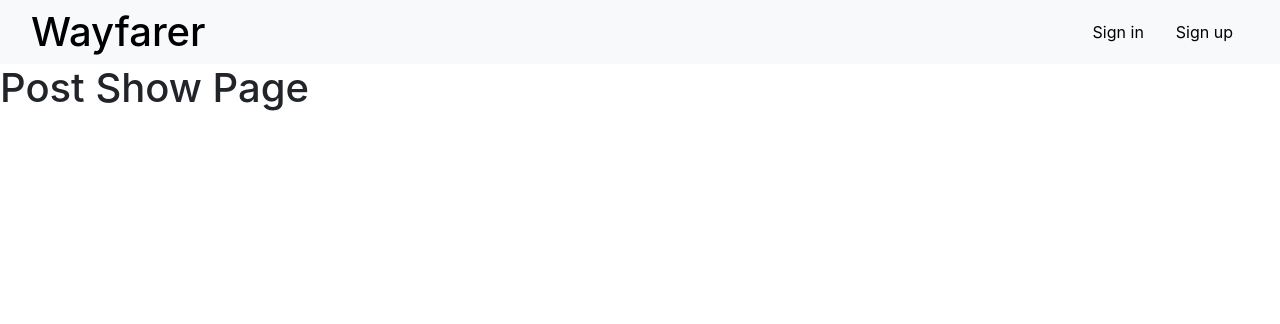
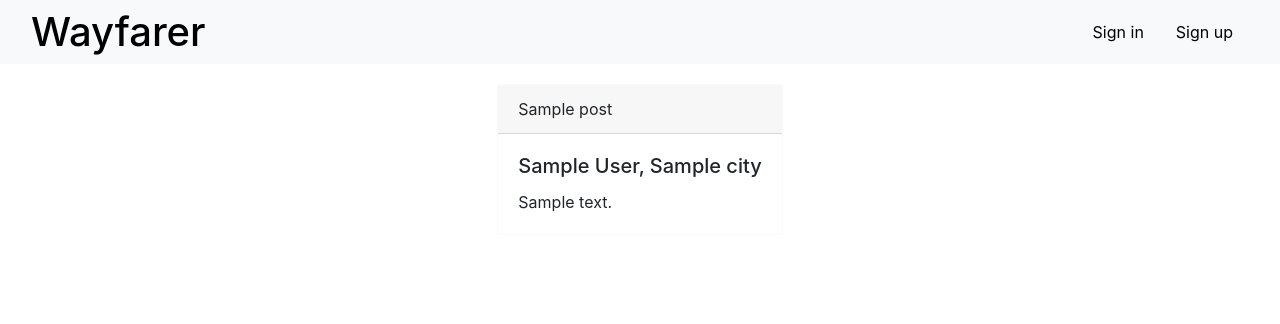
Before and after one commit to MT-Jackrabbit/sei_Project_Two, a Django app: page /user/1/show_post in a window 1280 px wide. Shown: the top 324 px of the page. Run offline with Django 3.2, Linux system fonts and the light colour scheme; tables that the repository leaves empty hold one stand-in row (values such as "Sample post"); some libraries are stand-ins or nearby versions.

Commit message:
adds show page

```diff
--- /dev/null
+++ b/main_app/static/styles/show_post.css
@@ -0,0 +1,14 @@
+.card {
+    max-width: 90%;
+}
+
+#section__post-content {
+    display: flex;
+    justify-content: center;
+    width: 90%;
+    margin: 20px auto;
+}
+
+#btn-back {
+    margin-bottom: 5px;
+}
--- a/main_app/templates/user/show_post.html
+++ b/main_app/templates/user/show_post.html
@@ -1,7 +1,19 @@
 {% extends 'base.html' %}
-
+{% load static %}
+{% block sylesheets %}
+    <link rel="stylesheet" href="{% static 'styles/show_post.css' %}">
+{% endblock %}
 {% block content %}
 
-    <h1>Post Show Page</h1>
+<section id="section__post-content">
+    <div class="card border-light mb-3">
+        <div class="card-header">{{ post.title }}</div>
+        <div class="card-body">
+            <h5 class="card-title">{{ post.author }}, {{ post.city }}</h5>
+            <p class="card-text">{{ post.content }}</p>
+        </div>
+    </div>
+</section>
+
 
 {% endblock %}
--- a/main_app/views.py
+++ b/main_app/views.py
@@ -18,7 +18,6 @@ def user_profile(req, user_id):
     posts = Post.objects.filter(author=user_id).order_by('city')
     form = Profile_Form(instance=user)
     return render(req, 'user/profile.html', {'user': user, 'posts': posts, 'form': form})
-
 
 def show_post(req, post_id):
     post = Post.objects.get(id=post_id)
```
Also changed, not shown: main_app/migrations/0005_merge_20200619_1735.py (added), main_app/static/styles/main.css (line endings or trailing spaces), wireframepost.png (renamed from show-page-wireframe.png).
